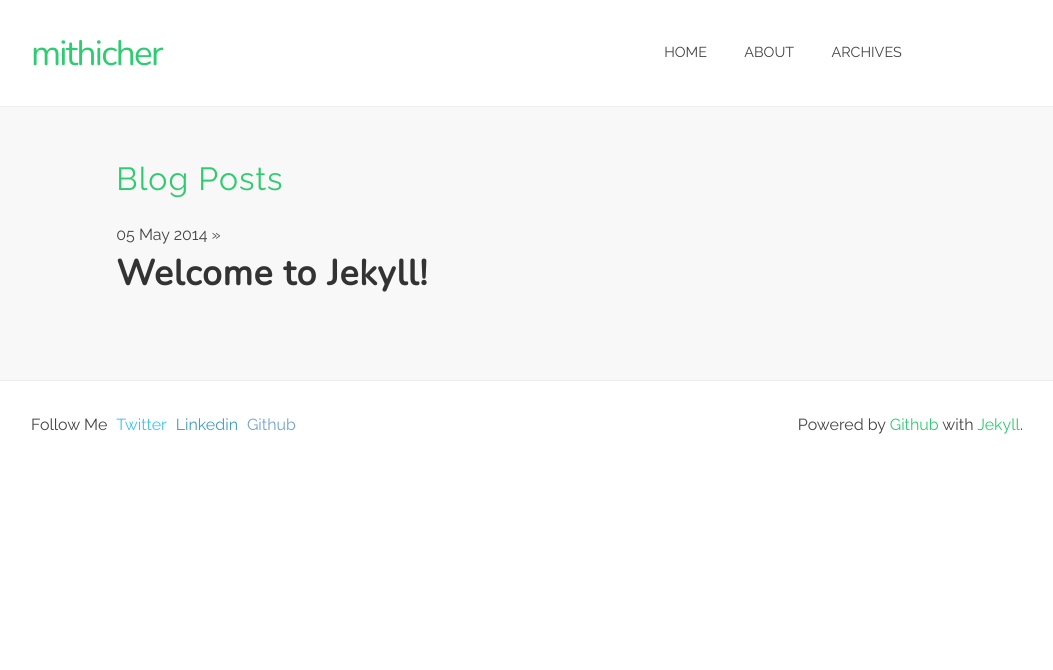
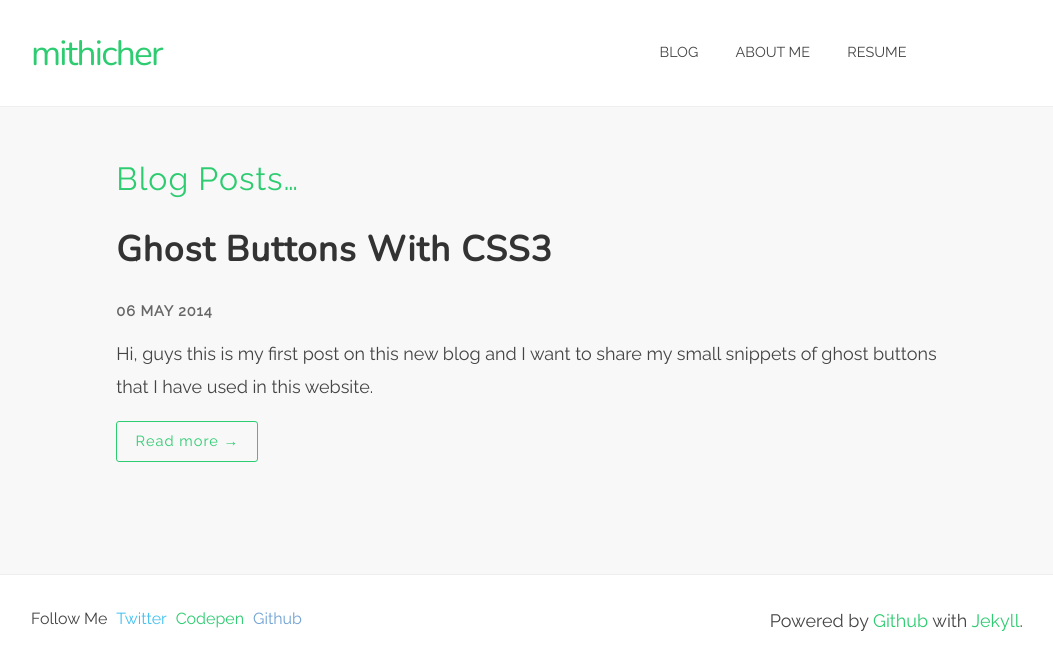
Before and after one commit to mithicher/mithicher.github.io, a Jekyll site: the page built from index.html, in a window 1280 px wide. Shown: the top 670 px of the page, without its empty margins (113-1166 px from the left). Built offline with Jekyll 4.4.1, drawn with Linux system fonts in a browser that asks for light colours; nearby versions of some CDN libraries; Markdown is read by kramdown in place of the engine named in the settings; the list of posts is cut into pages by our own code; comment, search, counter and statistics services are not loaded.

Commit message:
Initial commit

```diff
--- a/_config.yml
+++ b/_config.yml
@@ -1,3 +1,13 @@
 name: mithicher
+
+# Dependencies
 markdown: redcarpet
 pygments: false
+
+# Permalinks
+#permalink: pretty
+
+paginate: 5
+
+# Custom vars
+version: 1.0.0
--- a/_layouts/default.html
+++ b/_layouts/default.html
@@ -5,12 +5,14 @@
         <meta http-equiv="X-UA-Compatible" content="IE=edge,chrome=1">
         <title>{{ page.title }}</title>
         <meta name="viewport" content="width=device-width, initial-scale=1.0">
+		<meta name="description" content="{{ page.meta }}">
 
         <!-- syntax highlighting CSS -->
         <link rel="stylesheet" href="/css/syntax.css">
 
         <!-- Custom CSS -->
         <link rel="stylesheet" href="/css/style.css">
+		<link rel="stylesheet" href="http://cdnjs.cloudflare.com/ajax/libs/animate.css/3.1.0/animate.min.css">
 
     </head>
     <body>
@@ -25,9 +27,10 @@
                 <div class="columns six">
                     <nav class="nav">
                         <ul class="menu">
-                            <li class="menu-item"><a href="/">Home</a></li>
-                            <li class="menu-item"><a href="/about.html">About</a></li>
-                            <li class="menu-item"><a href="/archives.html">Archives</a></li>
+                            <li class="menu-item"><a class="{% if page.url == '/index.html' %}current{% endif %}" href="/">Blog</a></li>
+                            <li class="menu-item"><a class="{% if page.url == '/about-me.html' %}current{% endif %}" href="/about-me.html">About me</a></li>
+							<li class="menu-item"><a href="/mithicherbaro.pdf">Resume</a></li>
+                            <!--<li class="menu-item"><a class="{% if page.url == 'index.html' %}current{% endif %}" href="/archives.html">Archives</a></li>-->
                         </ul>
                     </nav>
                 </div>
@@ -35,32 +38,54 @@
             </div>
         </header>
 
-		<div class="main">
-			<div class="row">
-				<div class="columns ten offset-by-one">
 
-					{{ content }}
+		{{ content }}
 
-				</div>
-			</div>
-		</div>
 
         <footer class="footer">
             <div class="row">
                 <div class="columns six">
                     <ul class="social inline-list">
                         <li>Follow Me</li>
-                        <li><a class="tw" href="#">Twitter</a></li>
-                        <li><a class="ln" href="#">Linkedin</a></li>
-                        <li><a class="gh" href="#">Github</a></li>
+                        <li><a class="tw" title="Follow me on Twitter" href="https://twitter.com/mithicher">Twitter</a></li>
+						<li><a class="" title="Follow me on Codepen"  href="http://codepen.io/mithicher/">Codepen</a>
+                        <li><a class="gh" title="Find me on Github" href="https://github.com/mithicher/">Github</a></li>
                     </ul>
                 </div>
                 <div class="columns six">
-                    <p>Powered by <a href="#">Github</a> with <a href="#">Jekyll</a>.</p>
+                    <p>Powered by <a href="https://github.com/">Github</a> with <a href="http://jekyllrb.com">Jekyll</a>.</p>
                 </div>
             </div>
         </footer>
 
+		<script src="http://ajax.googleapis.com/ajax/libs/jquery/1.10.2/jquery.min.js"></script>
+		<script type="text/javascript">
+		/* * * CONFIGURATION VARIABLES: EDIT BEFORE PASTING INTO YOUR WEBPAGE * * */
+		var disqus_shortname = 'mithicher-github'; // required: replace example with your forum shortname
+
+		/* * * DON'T EDIT BELOW THIS LINE * * */
+		(function () {
+			var s = document.createElement('script'); s.async = true;
+			s.type = 'text/javascript';
+			s.src = '//' + disqus_shortname + '.disqus.com/count.js';
+			(document.getElementsByTagName('HEAD')[0] || document.getElementsByTagName('BODY')[0]).appendChild(s);
+		}());
+		</script>
+
+		<script>
+			$('#hero-content').addClass('animated bounceInLeft');
+		</script>
+
+		<script>
+		  (function(i,s,o,g,r,a,m){i['GoogleAnalyticsObject']=r;i[r]=i[r]||function(){
+		  (i[r].q=i[r].q||[]).push(arguments)},i[r].l=1*new Date();a=s.createElement(o),
+		  m=s.getElementsByTagName(o)[0];a.async=1;a.src=g;m.parentNode.insertBefore(a,m)
+		  })(window,document,'script','//www.google-analytics.com/analytics.js','ga');
+
+		  ga('create', 'UA-50695962-1', 'mithicher.github.io');
+		  ga('send', 'pageview');
+
+		</script>
 
     </body>
 </html>
--- a/_posts/2014-05-05-welcome-to-jekyll.markdown
+++ /dev/null
@@ -1,24 +0,0 @@
----
-layout: post
-title:  "Welcome to Jekyll!"
-date:   2014-05-05 11:23:38
-categories: jekyll update
----
-
-You'll find this post in your `_posts` directory - edit this post and re-build (or run with the `-w` switch) to see your changes!
-To add new posts, simply add a file in the `_posts` directory that follows the convention: YYYY-MM-DD-name-of-post.ext.
-
-Jekyll also offers powerful support for code snippets:
-
-{% highlight ruby %}
-def print_hi(name)
-  puts "Hi, #{name}"
-end
-print_hi('Tom')
-#=> prints 'Hi, Tom' to STDOUT.
-{% endhighlight %}
-
-Check out the [Jekyll docs][jekyll] for more info on how to get the most out of Jekyll. File all bugs/feature requests at [Jekyll's GitHub repo][jekyll-gh].
-
-[jekyll-gh]: https://github.com/mojombo/jekyll
-[jekyll]:    http://jekyllrb.com
--- /dev/null
+++ b/_posts/2014-05-06-ghost-buttons-with-css3.markdown
@@ -0,0 +1,18 @@
+---
+layout: post
+title:  "Ghost Buttons With CSS3"
+meta: Hi, guys this is my first post on this new blog and I want to share my small snippets of ghost buttons that I have used in this website.
+date:  2014-05-06 2:59:00
+categories:
+priority: 1.0
+---
+
+Hi, guys this is my first post on this new blog and I want to share my small snippets of
+ghost buttons that I have used in this website.
+
+There is a nice blog post about ghost buttons by <a class="style1" href="http://www.onextrapixel.com/2014/04/28/ghost-buttons-the-brand-new-design-trend/">Onextrapixel</a>.
+
+Inspirational Websites with <a class="style1" href="http://websiteswithghostbuttons.tumblr.com/">ghost buttons</a>.
+
+<p data-height="477" data-theme-id="0" data-slug-hash="acyfq" data-default-tab="result" class='codepen'>See the Pen <a href='http://codepen.io/mithicher/pen/acyfq/'>Ghost Buttons with CSS3</a> by Mithicher (<a href='http://codepen.io/mithicher'>@mithicher</a>) on <a href='http://codepen.io'>CodePen</a>.</p>
+<script async="async" src="http://codepen.io/assets/embed/ei.js"></script>
--- a/css/style.css
+++ b/css/style.css
@@ -272,6 +272,7 @@ paragraphs
 */
 p { line-height: 1.5; margin: 0 0 1em; }
 
+@media screen and (min-width: 40em) { p { font-size: 1.125em; } }
 .indent p + p { text-indent: 2em; margin-top: 1em; }
 
 p.lead { font-size: 1.4em; font-family: "Raleway", Helvetica, Arial, sans-serif; }
@@ -290,6 +291,9 @@ a { text-decoration: none; }
 a:visited { text-decoration: underline; }
 
 a:hover { text-decoration: none; }
+
+a.style1 { color: #2ecc71; }
+a.style1:hover { border-bottom: 1px solid #ddd; }
 
 /* if you want to get specific with your links */
 a[href$=".zip"] { color: tomato; }
@@ -404,7 +408,7 @@ img { max-width: 100%; height: auto; }
 /* global padding */
 .module, .header, .footer { padding-top: 2em; padding-bottom: 2em; }
 
-.module3, .main, .works { padding-top: 3em; padding-bottom: 3em; }
+.module3, .skills, .main, .works { padding-top: 3em; padding-bottom: 3em; }
 
 /* text color */
 .text-green { color: #2ecc71; }
@@ -426,7 +430,7 @@ body { background: #fff; }
 .menu li { display: inline-block; position: relative; margin: 0 1em 0 0; padding: 0; }
 .menu li:last-of-type { margin-right: 0; }
 .menu li a { padding: 0.6em; display: inline-block; text-transform: uppercase; font-family: inherit; font-weight: 400; font-size: 0.9em; color: #444444; -webkit-transition: all 0.2s ease; -moz-transition: all 0.2s ease; -o-transition: all 0.2s ease; transition: all 0.2s ease; }
-.menu li a:hover { color: #2ecc71; }
+.menu li a:hover, .menu li a.current { color: #2ecc71; }
 
 /* Hero style */
 .hero { padding-top: 5%; padding-bottom: 5%; background: #2ecc71; }
@@ -435,16 +439,22 @@ body { background: #fff; }
 .hero h2 { font-family: "Raleway", Helvetica, Arial, sans-serif; font-weight: 300; }
 
 /* Skills style */
+.skills { background: #f8f8f8; }
+.skills p { text-align: left; }
+.skills p a { color: #2ecc71; }
+.skills p a:hover { border-bottom: 1px solid #ddd; }
+.skills li { margin-bottom: 0.4em; padding-left: 0.4em; }
+
 /* Blog style */
 .main { background: #f8f8f8; min-height: 100%; }
 .main h1 { color: #2ecc71; font-family: "Raleway", Helvetica, Arial, sans-serif; font-weight: 300; }
 .main h2 a { color: #333333; -webkit-transition: all 0.2s ease; -moz-transition: all 0.2s ease; -o-transition: all 0.2s ease; transition: all 0.2s ease; }
 .main h2 a:hover { color: #2ecc71; }
 .main p { line-height: 1.8; }
-.main article { display: block; position: relative; margin-bottom: 2em; }
+.main .posts { display: block; position: relative; margin-bottom: 4em; }
+.main .meta { font-family: inherit; font-weight: 700; font-size: 0.9em; text-transform: uppercase; letter-spacing: 1px; color: #666; margin-top: 0; }
 
-@media screen and (min-width: 40em) { .main article h2 { font-size: 2.2em; }
-  .main p { font-size: 1.125em; } }
+@media screen and (min-width: 40em) { .main .posts h2 { font-size: 2.2em; } }
 /* Works style */
 .works { text-align: center; background: #f8f8f8; }
 .works h1 { color: #2ecc71; }
@@ -457,6 +467,10 @@ body { background: #fff; }
 .footer a:hover { border-bottom: 1px solid #ddd; }
 
 @media only screen and (min-width: 40em) { .footer p { text-align: right; } }
+/* Disqus */
+#disqus_thread { margin-top: 2em; }
+#disqus_thread a { color: #2ecc71; }
+
 /** Social */
 .social .tw { color: #00ACED; }
 .social .fb { color: #3B5998; }
--- a/index.html
+++ b/index.html
@@ -1,13 +1,33 @@
 ---
 layout: default
 title: Home
+priority: 1.0
 ---
 
-<div id="home">
-  <h1>Blog Posts</h1>
-  <article class="posts">
-    {% for post in site.posts %}
-      <span>{{ post.date | date_to_string }}</span> &raquo; <h2><a href="{{ post.url }}">{{ post.title }}</a></h2>
-    {% endfor %}
-  </article>
+<div class="main">
+	<div class="row">
+		<div class="columns ten offset-by-one" id="home">
+			<h1>Blog Posts&hellip;</h1>
+
+			{% for post in site.posts %}
+				<article class="posts">
+					<h2><a href="{{ post.url }}">{{ post.title }}</a></h2>
+
+					<!-- AddThis Button BEGIN -->
+						<div class="addthis_toolbox addthis_default_style ">
+						<a class="addthis_button_tweet"></a>
+						</div>
+						<script type="text/javascript">var addthis_config = {"data_track_addressbar":true};</script>
+						<script type="text/javascript" src="http://s7.addthis.com/js/300/addthis_widget.js#pubid=ra-5368ba6c1e1c136a"></script>
+					<!-- AddThis Button END -->
+
+					<p class="meta">{{ post.date | date_to_string }} </p>
+
+					<p>{{ post.meta }}</p>
+					<p><a class="btn btn-small btn-green" href="{{ post.url }}">Read more &rarr;</a></p>
+				</article>
+			{% endfor %}
+
+		</div>
+	</div>
 </div>
```
Also changed, not shown: _includes/sitemap-entry.xml (added, +9 -0 lines), _layouts/post.html (+39 -4 lines), about-me.html (added, +48 -0 lines), sitemap.xml (added, +14 -0 lines), 1 other file.
